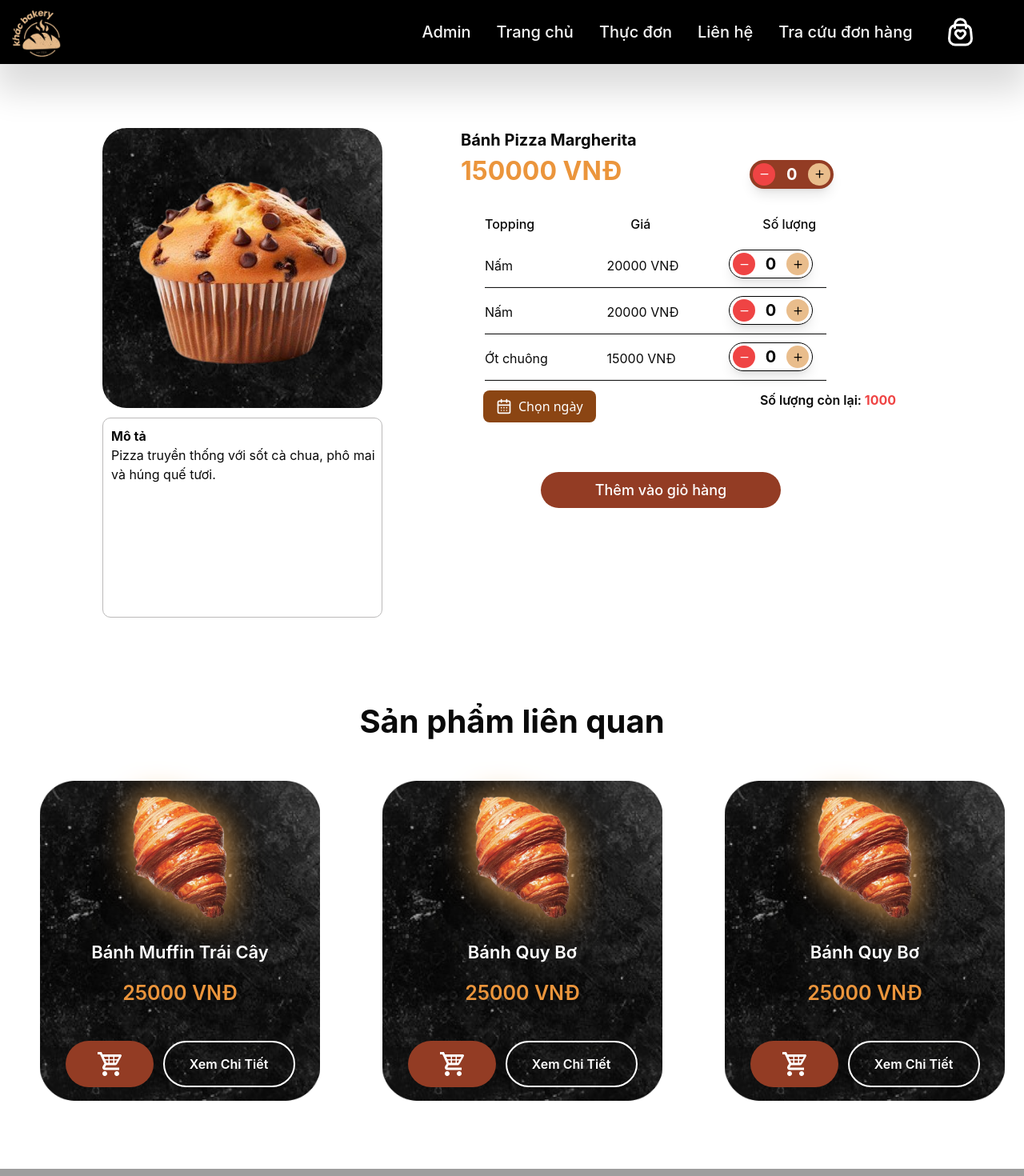
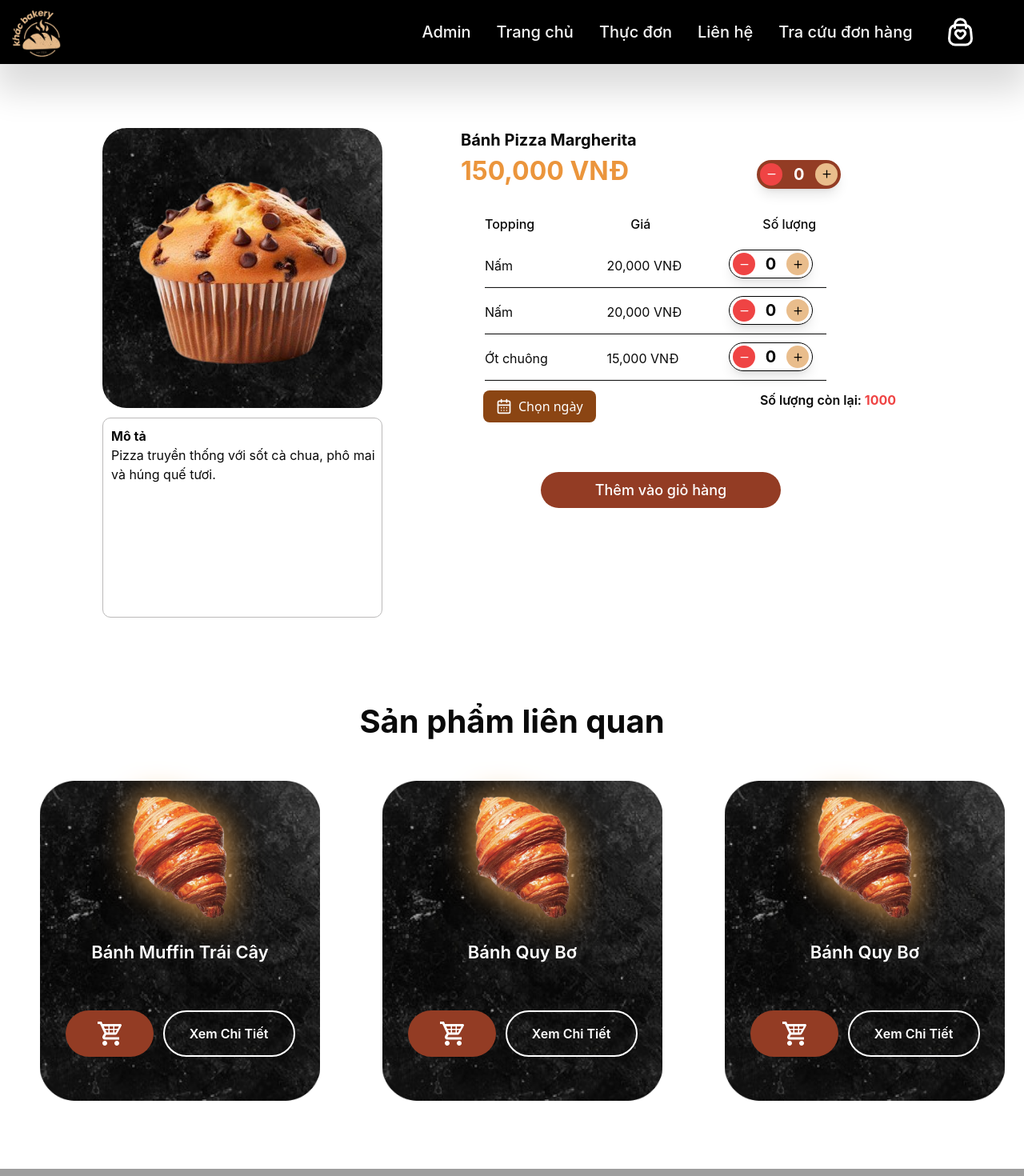
Before and after one commit to devkcng/bakery-store, a Next.js app: page /product in a window 1280 px wide. Shown: the top 1470 px of the page at 80% size. Built offline with nearby package versions, Linux system fonts and the light colour scheme; grey boxes are pictures that could not be loaded; a web font is replaced by a local one.

Commit message:
Huong defomart Currency

```diff
--- a/src/app/home/page.tsx
+++ b/src/app/home/page.tsx
@@ -1,5 +1,5 @@
 "use client";
-import Footer from "@/components/footer/footer";
+import Footer from "@/components/Footer/footer";
 import Header from "@/components/header/header";
 import RecipeMainpage from "@/components/recipeMainpage/recipeMainpage";
 import MenuSection from "@/components/section/menu-section/menu-section";
--- a/src/app/page.tsx
+++ b/src/app/page.tsx
@@ -1,13 +1,13 @@
 "use client";
 import AddBake from "@/components/add-product/add-bake";
 import AddIngredient from "@/components/add-product/add-ingredient";
-import AddProduct from "@/components/add-product/add-product";
+// import AddProduct from "@/components/add-product/add-product";
 import AddTopping from "@/components/add-product/add-topping";
 import Cart from "@/components/cart/Cart";
 import CheckBox from "@/components/checkbox/checkbox";
 import CardInfo from "@/components/dashboard/card-info";
 import Chart from "@/components/dashboard/chart";
-import { Component } from "@/components/dashboard/dashboard";
+// import { Component } from "@/components/dashboard/dashboard";
 import LogInSignUp from "@/components/logIn-signUp/logIn-signUp";
 import OrderInfoSection from "@/components/section/order-info-section/orderInfo-section";
 import Payment from "@/components/section/payment-section/payment-section";
--- a/src/components/Admin/manage-ingredient-detail.tsx
+++ b/src/components/Admin/manage-ingredient-detail.tsx
@@ -1,5 +1,6 @@
 /* eslint-disable @next/next/no-img-element */
 import { FC } from "react";
+import { formatVND } from "@/utils/formatCurrency";
 // // import "bootstrap/dist/css/bootstrap.min.css"; // Import Bootstrap CSS
 import {
   Table,
@@ -14,7 +15,7 @@ type IngredientDetail = {
   ingredientName: string;
   quantity: string;
   unit: string;
-  ingredientPrice: string;
+  ingredientPrice: number;
 };
 
 type IngredientDetailProp = {
@@ -138,7 +139,7 @@ const IngredientDetail: FC<IngredientDetailProp> = ({ detail }) => {
                 {details.unit || " "}
               </TableCell>
               <TableCell className="w-[150px] ">
-                {details.ingredientPrice || " "}
+              {details.ingredientPrice ? formatVND(details.ingredientPrice) : " "}
               </TableCell>
               <TableCell className="w-[150px] ">
                 <div className="actionContainer flex align-items-center">
--- a/src/components/Admin/manage-topping-detail.tsx
+++ b/src/components/Admin/manage-topping-detail.tsx
@@ -1,5 +1,7 @@
 /* eslint-disable @next/next/no-img-element */
 import { FC } from "react";
+import { formatVND } from "@/utils/formatCurrency";
+
 // import "bootstrap/dist/css/bootstrap.min.css"; // Import Bootstrap
 import {
   Table,
@@ -15,7 +17,7 @@ import {
 export type ToppingDetail = {
   iD: string;
   toppingName: string;
-  toppingPrice: string;
+  toppingPrice: number;
 };
 
 // Định nghĩa type cho props của component
@@ -86,7 +88,7 @@ const Topping: FC<ToppingProps> = ({ toppings }) => {
             <TableRow key={index}>
               <TableCell>{topping.iD || " "}</TableCell>
               <TableCell>{topping.toppingName || " "}</TableCell>
-              <TableCell>{topping.toppingPrice || " "}</TableCell>
+              <TableCell>{topping.toppingPrice ? formatVND(topping.toppingPrice) : " "}</TableCell>
               <TableCell>
                 <div className="actionContainer flex align-items-center">
                   <div className="actionButton mr-3">
--- a/src/components/item-card/item-card.tsx
+++ b/src/components/item-card/item-card.tsx
@@ -4,6 +4,7 @@ import Button from "../button/button";
 import "./item-card.css";
 import Link from "next/link";
 import { useRouter } from "next/navigation";
+import { formatVND } from "@/utils/formatCurrency";
 export interface ItemProps {
   imagePath: string;
   itemName: string;
@@ -36,7 +37,7 @@ const ItemCard: FC<ItemProps> = ({ imagePath, itemName, itemPrice }) => {
         </span>{" "}
         {/* Item price */}
         <span className="block text-center font-display text-[25px] font-semibold text-[#EB953C] mt-4">
-          {itemPrice < 0 ? "28,000 VNĐ" : `${itemPrice} VNĐ`}
+          {itemPrice < 0 ? formatVND(itemPrice) : " "}
         </span>
         {/* Action button : Add to cart and View detail */}
         <div className="flex justify-center items-center mt-10 ">
--- a/src/components/product-card/product-card.tsx
+++ b/src/components/product-card/product-card.tsx
@@ -2,6 +2,8 @@
 import React, { FC } from "react";
 import ItemCard, { ItemProps } from "../item-card/item-card";
 import "./product-card.css";
+import { formatVND } from "@/utils/formatCurrency";
+
 // import "bootstrap/dist/css/bootstrap.min.css";
 // import "bootstrap-icons/font/bootstrap-icons.css";
 export interface ProductProps {
@@ -39,8 +41,8 @@ const ProductCard: FC<ProductProps> = ({ productInfo, productTopping }) => {
       <div className="pl-20 ml-20">
         <span className="block font-display text-[18px] font-semibold text-black mt-4">
           {productInfo?.itemPrice === 0
-            ? `Đơn giá: ${productInfo.itemPrice} VNĐ`
-            : `Đơn giá: 28000 VNĐ`}
+          ? `Đơn giá: ${formatVND(productInfo.itemPrice)}`
+          : `Đơn giá: ${formatVND(28000)}`}
         </span>
         <div className="flex flex-row justify-end space-x-2 mt-2">
           <svg
--- a/src/components/section/detail-product-section/detail-product-section.tsx
+++ b/src/components/section/detail-product-section/detail-product-section.tsx
@@ -4,17 +4,18 @@ import "./detail-product-section.css";
 import QuantityButton from "../../button/quantity-btn";
 import DateSelector from "../../date-picker/DatePicker";
 import ItemCard, { ItemProps } from "@/components/item-card/item-card";
+import { formatVND } from "@/utils/formatCurrency";
 
 type Topping = {
   toppingId: string; // Mã topping
   toppingName: string; // Tên topping
-  toppingPrice: string; // Giá topping
+  toppingPrice: number; // Giá topping
 };
 
 export type ProductAttribute = {
   imagePath: string;
   itemName: string;
-  itemPrice: string;
+  itemPrice: number;
   toppings: Topping[]; // Mảng các topping
   itemDescription: string;
   relatedProduct: ItemProps[];
@@ -66,7 +67,7 @@ const DetailProduct: FC<CartItemProps> = ({ product }) => {
           <p id="txtName">{`${itemName === "" ? "Bánh muffin" : itemName}`}</p>
           <div className="flex justify-start items-baseline">
             <p id="txtPrice">
-              {itemPrice === "" ? "28.000" : `${itemPrice} VNĐ`}
+            {itemPrice === 0 ? formatVND(28000) : formatVND(itemPrice)}
             </p>
             <QuantityButton
               className="ml-[25%] bg-primarycolor"
@@ -86,12 +87,13 @@ const DetailProduct: FC<CartItemProps> = ({ product }) => {
                 <div key={item.toppingId}>
                   <div className="topptingAttributeContainer flex items-baseline">
                     <div className="topptingAttribute">{`${
-                      item.toppingName === "" ? "Nho khô" : item.toppingName
-                    }`}</div>
+                      item.toppingName === "" ? "Nho khô" : item.toppingName}`}</div>
                     <div className="topptingAttribute">
-                      {item.toppingPrice === ""
-                        ? "10.000"
-                        : `${item.toppingPrice} VNĐ`}
+                      <span>
+                      {item.toppingPrice === 0
+                      ? formatVND(10000)
+                      : formatVND(item.toppingPrice)}
+                      </span>
                     </div>
                     <div className="topptingAttribute">
                       <QuantityButton className="border border-black "></QuantityButton>
--- a/src/components/section/order-info-section/orderInfo-section.tsx
+++ b/src/components/section/order-info-section/orderInfo-section.tsx
@@ -3,6 +3,8 @@ import "./orderInfo.css";
 import ItemOrder, { DetailOrder } from "../../item-order/item-order";
 import ItemCard, { ItemProps } from "@/components/item-card/item-card";
 import SearchBar from "../../search-bar/search-bar";
+import { formatVND } from "@/utils/formatCurrency";
+
 const itemInfo: ItemProps = {
   imagePath: "", // Đường dẫn đến ảnh
   itemName: "", // Tên món
@@ -71,7 +73,7 @@ const OrderInfoSection: FC<orderInfo> = ({
             </div>
           </div>
           <div className="font-semibold text-red-500 text-[20px] h-[10px] text-center mt-2">
-            {total < 0 ? `Tổng tiền: ${total} VND` : "Tổng tiền: 200,000 VND"}
+            <span>{total < 0 ? `Tổng tiền: ${formatVND(total)} ` : `Tổng tiền: ${formatVND(200000)}`}</span>
           </div>
         </div>
 
```
Also changed, not shown: src/components/cart/Cart.tsx (+5 -5 lines), src/components/item-order/item-order.tsx (+6 -5 lines).
